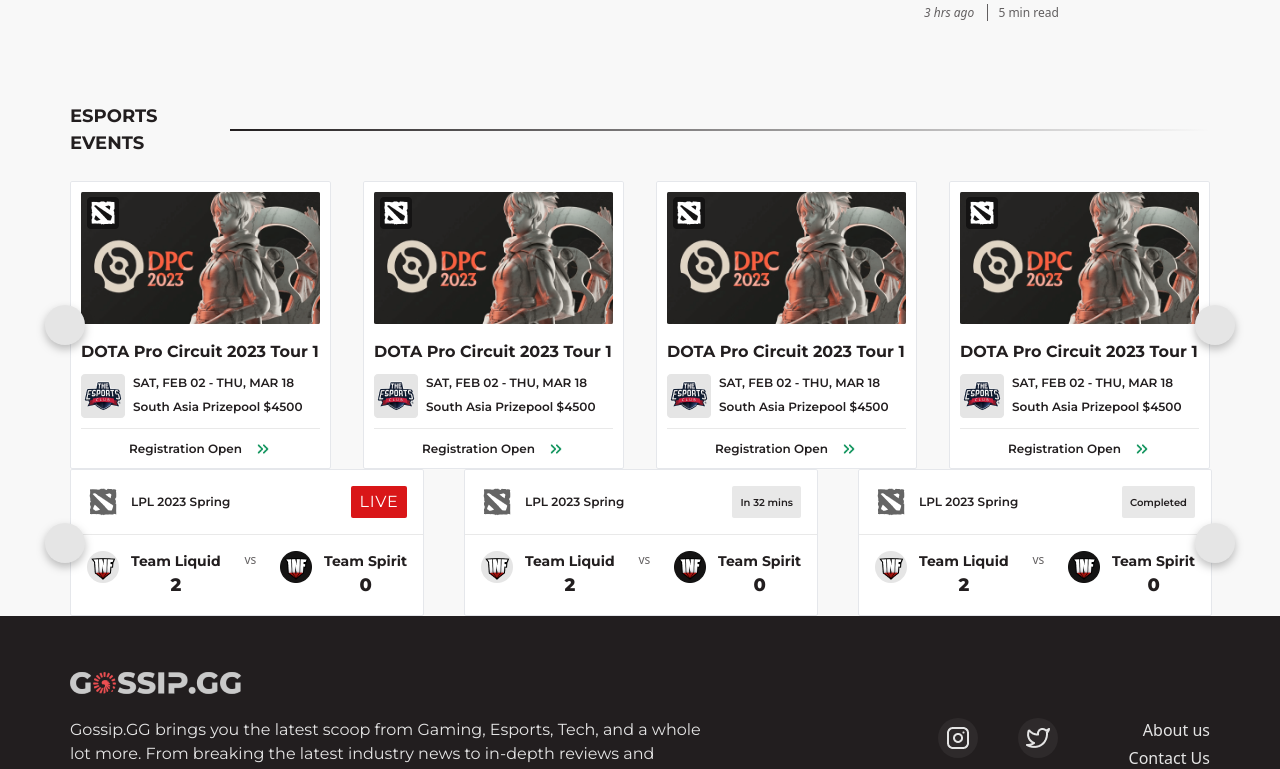
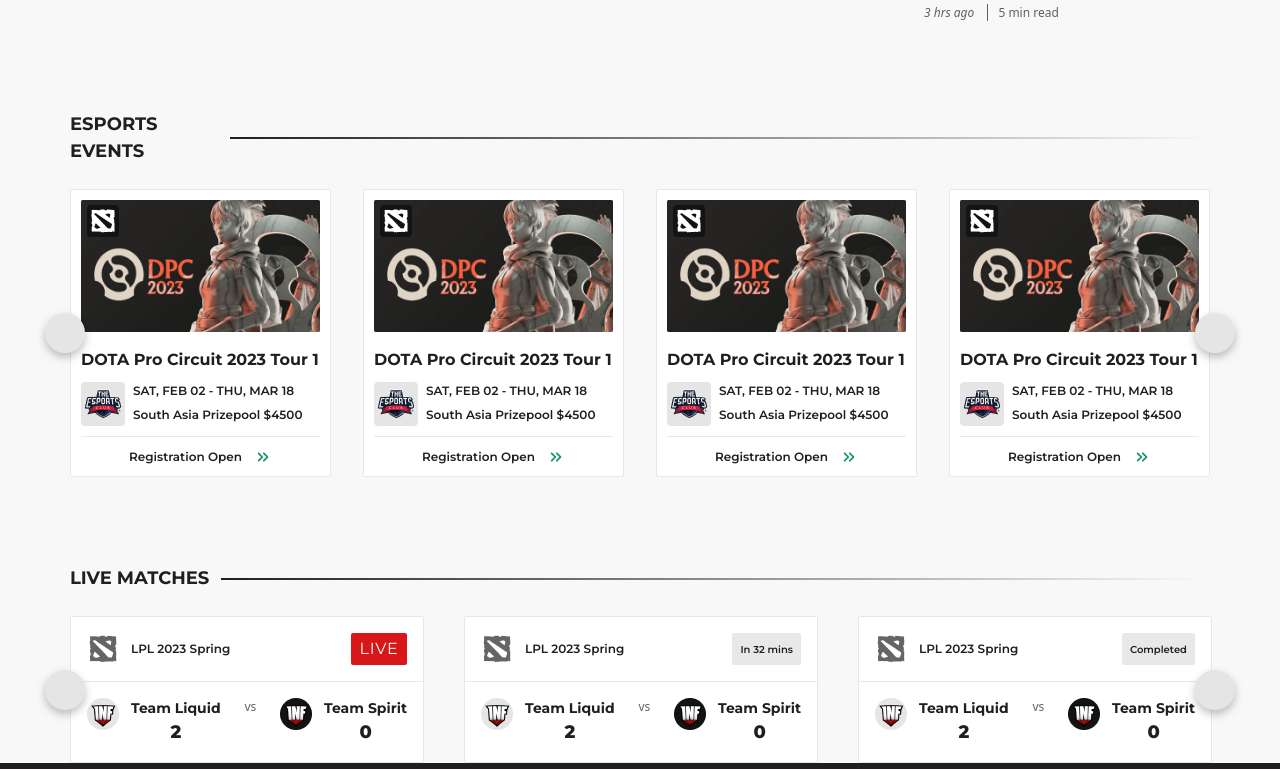
Before and after one commit to Rehman-Ali-SEOSITESOFT/GOSSIP.GG, a Next.js app: page / in a window 1280 px wide. Shown: the part 589-1358 px from the top of the page. Built offline with nearby package versions, Linux system fonts and the light colour scheme.

Commit message:
saprator desktop complete

```diff
--- a/src/components/liveMatches/index.tsx
+++ b/src/components/liveMatches/index.tsx
@@ -5,6 +5,7 @@
 import TeamOne from "../../assets/images/live-match/team-one.png";
 import TeamTwo from "../../assets/images/live-match/team-two.png";
 import Line from "../../assets/images/general/Line.png";
+import SectionSaprator from "../secSaprator";
 const LiveMatch = () => {
   interface MatchList {
     match_title: string;
@@ -99,6 +100,7 @@
   return (
     <section className="live-matches">
       <div className="global-section-width">
+      <SectionSaprator title="LIVE MATCHES"/>
         <Slider className="live-matches-slider" {...settings}>
           {matchData.map((item, index) => (
             <div
--- a/src/components/secSaprator/index.tsx
+++ b/src/components/secSaprator/index.tsx
@@ -2,7 +2,7 @@
 
 const SectionSaprator = (props: any) => {
   return (
-    <div className='section-saprator flex flex-row items-center mb-6 mt-20'>
+    <div className='section-saprator flex flex-row items-center mb-6 mt-[88px]'>
         <p className='text-brandDark2 font-bold font-sec-saprate-18 dark:text-secSaprator'>{props.title}</p>
         <div className='bg-gradient-to-r from-brandDark2 h-0.5  min-w-[86%] ml-3 dark:from-secSaprator'> </div>
     </div>
--- a/tailwind.config.js
+++ b/tailwind.config.js
@@ -57,6 +57,9 @@
         "mw-sm": { max: "639px" },
         // => @media (max-width: 639px) { ... }
       },
+      margin: {
+        '88px': '88px',
+      }
 
     },
   },
```
